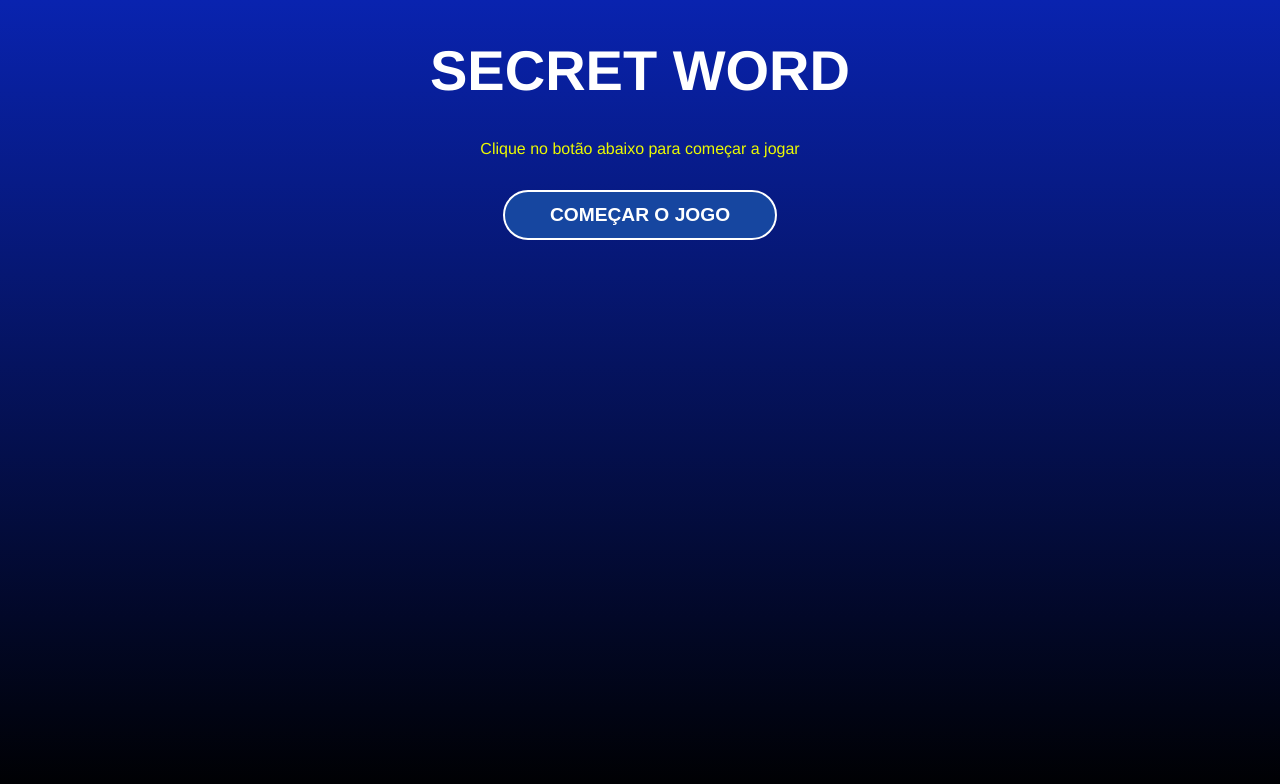
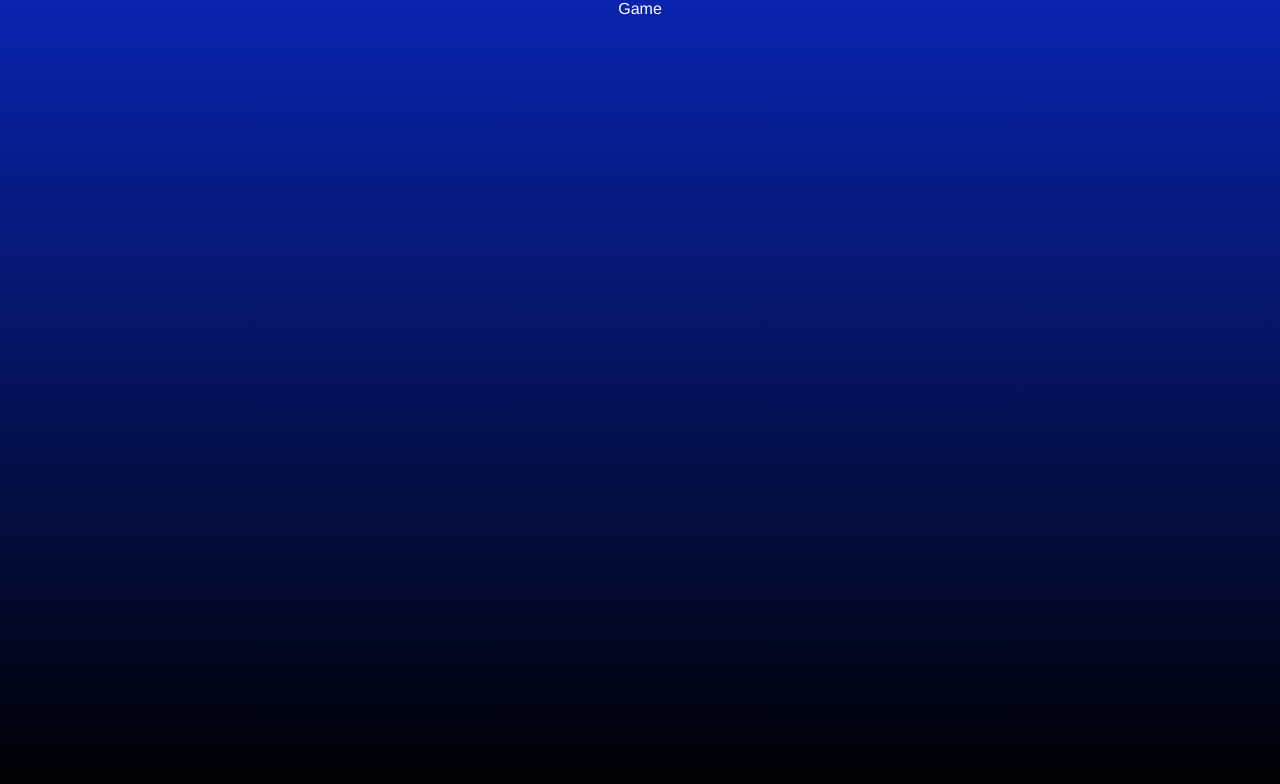
Before and after one commit to Achette/Secret-Word-Game, a React (Create React App) app: page / in a window 1280 px wide. Both pictures are taken after a click on the button "COMEÇAR O JOGO". Shown: the top 784 px of the page. Built offline with nearby package versions, Linux system fonts and the light colour scheme.

Commit message:
Created game components

```diff
--- a/src/App.js
+++ b/src/App.js
@@ -1,11 +1,37 @@
+// IMPORTS DO REACT
+import { useCallback, useEffect, useState } from "react";
 
-import './App.css';
-import StartScreen from './components/StartScreen/StartScreen';
+// CSS
+import "./App.css";
+
+// DATA
+import { wordsList } from "./data/words";
+
+// COMPONENTS
+import StartScreen from "./components/StartScreen/StartScreen";
+import Game from "./components/Game/Game";
+import GameOver from "./components/GameOver/GameOver";
+
+const stages = [
+  { id: 1, name: "start" },
+  { id: 2, name: "game" },
+  { id: 3, name: "end" },
+];
 
 function App() {
+
+  const [gameStage, setGameStage] = useState(stages[0].name)
+  const [words] = useState(wordsList)
+
+  const startGame = () => {
+    setGameStage(stages[1].name)
+  }
+
   return (
     <div className="App">
-     <StartScreen />
+     {gameStage === 'start' &&  <StartScreen startGame={startGame} />}
+     {gameStage === 'game' &&  <Game />}
+     {gameStage === 'end' &&  <GameOver />}
     </div>
   );
 }
--- /dev/null
+++ b/src/components/Game/Game.jsx
@@ -0,0 +1,10 @@
+import React from 'react'
+import './Game.css'
+
+const Game = () => {
+  return (
+    <div>Game</div>
+  )
+}
+
+export default Game
--- /dev/null
+++ b/src/components/GameOver/GameOver.jsx
@@ -0,0 +1,10 @@
+import React from 'react'
+import './GameOver.css'
+
+const GameOver = () => {
+  return (
+    <div>GameOver</div>
+  )
+}
+
+export default GameOver
--- a/src/components/StartScreen/StartScreen.jsx
+++ b/src/components/StartScreen/StartScreen.jsx
@@ -1,12 +1,12 @@
 import React from 'react'
 import './StartScreen.css'
 
-const StartScreen = () => {
+const StartScreen = ( {startGame} ) => {
   return (
     <div className='start'>
         <h1>SECRET WORD</h1>
         <p>Clique no botão abaixo para começar a jogar</p>
-        <button>Começar o jogo</button>
+        <button onClick={startGame}>Começar o jogo</button>
     </div>
   )
 }
```
Also changed, not shown: src/components/Game/Game.css (added), src/components/GameOver/GameOver.css (added).
